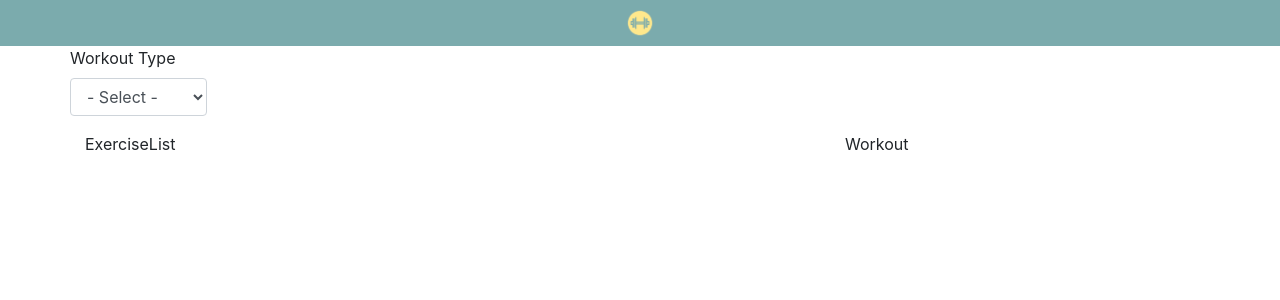
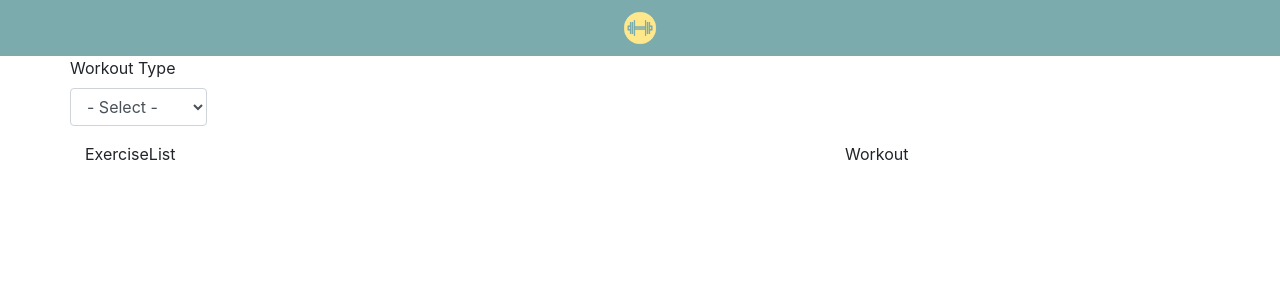
Before and after one commit to rachaelchar/Workout-Builder, a React (Create React App) app: page / in a window 1280 px wide. Shown: the top 300 px of the page. Built offline with nearby package versions, Linux system fonts and the light colour scheme.

Commit message:
increase logo size

```diff
--- a/src/components/Header/index.js
+++ b/src/components/Header/index.js
@@ -9,7 +9,7 @@ export default function Header() {
         <img
           src={logo}
           className="img-logo"
-          width="30" height="30"
+          width="40" height="40"
           class="d-inline-block align-top" alt="" />
       </span>
     </nav>
```
